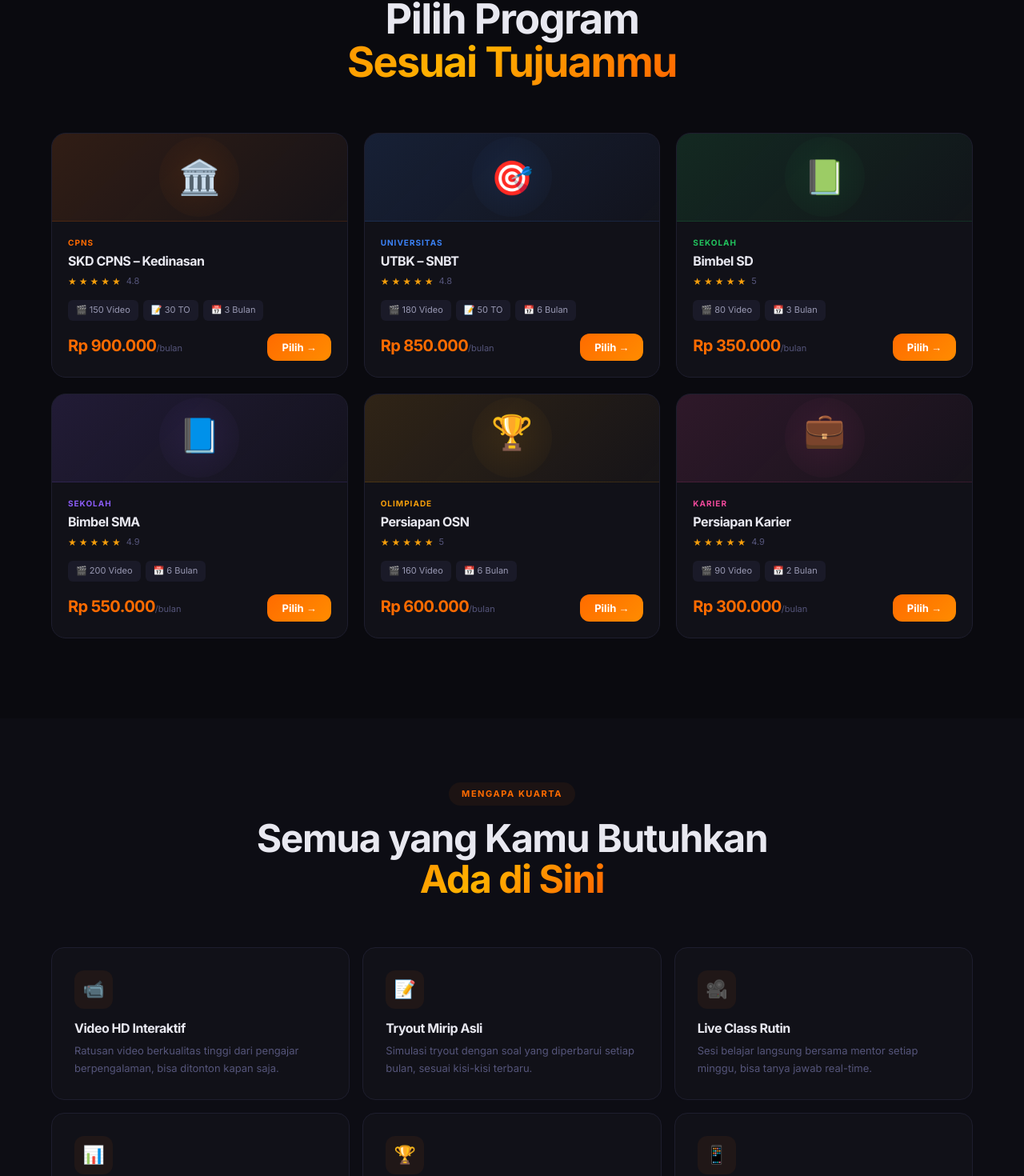
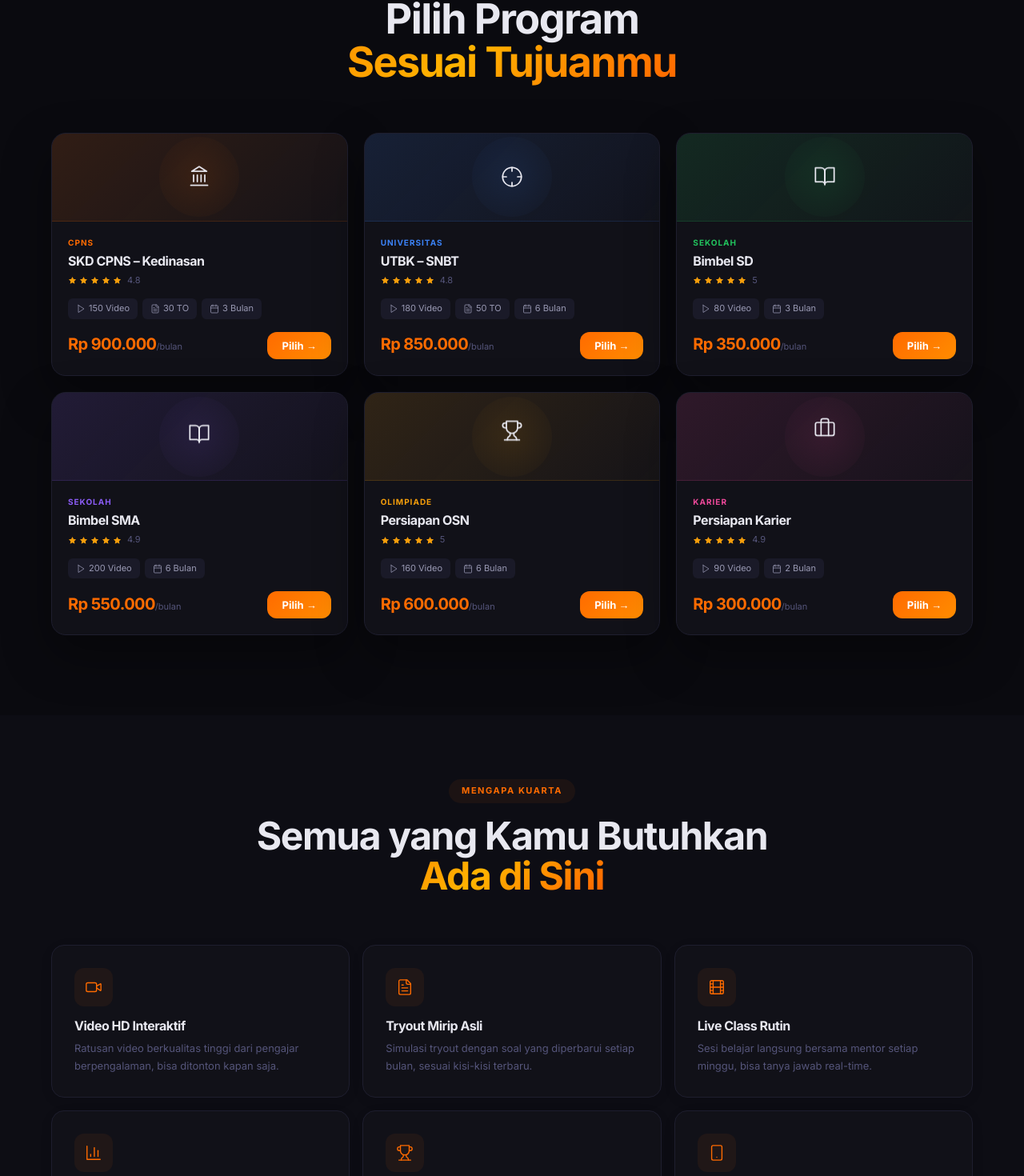
Before and after one commit to Irwan0101/kuarta-frontend, a React (Vite) app: page / in a window 1280 px wide. Shown: the part 1072-2542 px from the top of the page at 80% size. Built offline with nearby package versions, Linux system fonts and the light colour scheme; no server answers.

Commit message:
replace emojis with lucide icons, polish cards

```diff
--- a/src/pages/LandingPage.jsx
+++ b/src/pages/LandingPage.jsx
@@ -1,12 +1,13 @@
 import { useState, useEffect, useRef } from "react";
+import { Landmark, Crosshair, BookOpen, Trophy, Briefcase, Video, FileText, Film, BarChart3, Smartphone, Star, Play, Calendar, ArrowRight } from 'lucide-react';
 
 const PROGRAMS = [
-  { icon: "🏛️", cat: "CPNS", name: "SKD CPNS – Kedinasan", price: "900.000", videos: 150, tryouts: 30, months: 3, color: "#FF6B00", rating: 4.8 },
-  { icon: "🎯", cat: "UNIVERSITAS", name: "UTBK – SNBT", price: "850.000", videos: 180, tryouts: 50, months: 6, color: "#3B82F6", rating: 4.8 },
-  { icon: "📗", cat: "SEKOLAH", name: "Bimbel SD", price: "350.000", videos: 80, tryouts: 0, months: 3, color: "#22C55E", rating: 5.0 },
-  { icon: "📘", cat: "SEKOLAH", name: "Bimbel SMA", price: "550.000", videos: 200, tryouts: 0, months: 6, color: "#8B5CF6", rating: 4.9 },
-  { icon: "🏆", cat: "OLIMPIADE", name: "Persiapan OSN", price: "600.000", videos: 160, tryouts: 0, months: 6, color: "#F59E0B", rating: 5.0 },
-  { icon: "💼", cat: "KARIER", name: "Persiapan Karier", price: "300.000", videos: 90, tryouts: 0, months: 2, color: "#EC4899", rating: 4.9 },
+  { icon: Landmark, cat: "CPNS", name: "SKD CPNS – Kedinasan", price: "900.000", videos: 150, tryouts: 30, months: 3, color: "#FF6B00", rating: 4.8 },
+  { icon: Crosshair, cat: "UNIVERSITAS", name: "UTBK – SNBT", price: "850.000", videos: 180, tryouts: 50, months: 6, color: "#3B82F6", rating: 4.8 },
+  { icon: BookOpen, cat: "SEKOLAH", name: "Bimbel SD", price: "350.000", videos: 80, tryouts: 0, months: 3, color: "#22C55E", rating: 5.0 },
+  { icon: BookOpen, cat: "SEKOLAH", name: "Bimbel SMA", price: "550.000", videos: 200, tryouts: 0, months: 6, color: "#8B5CF6", rating: 4.9 },
+  { icon: Trophy, cat: "OLIMPIADE", name: "Persiapan OSN", price: "600.000", videos: 160, tryouts: 0, months: 6, color: "#F59E0B", rating: 5.0 },
+  { icon: Briefcase, cat: "KARIER", name: "Persiapan Karier", price: "300.000", videos: 90, tryouts: 0, months: 2, color: "#EC4899", rating: 4.9 },
 ];
 
 const STATS = [
@@ -23,12 +24,12 @@ const TESTIMONIALS = [
 ];
 
 const FEATURES = [
-  { icon: "📹", title: "Video HD Interaktif", desc: "Ratusan video berkualitas tinggi dari pengajar berpengalaman, bisa ditonton kapan saja." },
-  { icon: "📝", title: "Tryout Mirip Asli", desc: "Simulasi tryout dengan soal yang diperbarui setiap bulan, sesuai kisi-kisi terbaru." },
-  { icon: "🎥", title: "Live Class Rutin", desc: "Sesi belajar langsung bersama mentor setiap minggu, bisa tanya jawab real-time." },
-  { icon: "📊", title: "Analitik Performa", desc: "Pantau perkembangan nilai dan identifikasi kelemahan dengan grafik yang detail." },
-  { icon: "🏆", title: "Leaderboard Nasional", desc: "Bersaing dengan ribuan siswa dari seluruh Indonesia, motivasi diri setiap hari." },
-  { icon: "📱", title: "Akses Multi-Device", desc: "Belajar dari HP, tablet, atau laptop — sinkronisasi otomatis di semua perangkat." },
+  { icon: Video, title: "Video HD Interaktif", desc: "Ratusan video berkualitas tinggi dari pengajar berpengalaman, bisa ditonton kapan saja." },
+  { icon: FileText, title: "Tryout Mirip Asli", desc: "Simulasi tryout dengan soal yang diperbarui setiap bulan, sesuai kisi-kisi terbaru." },
+  { icon: Film, title: "Live Class Rutin", desc: "Sesi belajar langsung bersama mentor setiap minggu, bisa tanya jawab real-time." },
+  { icon: BarChart3, title: "Analitik Performa", desc: "Pantau perkembangan nilai dan identifikasi kelemahan dengan grafik yang detail." },
+  { icon: Trophy, title: "Leaderboard Nasional", desc: "Bersaing dengan ribuan siswa dari seluruh Indonesia, motivasi diri setiap hari." },
+  { icon: Smartphone, title: "Akses Multi-Device", desc: "Belajar dari HP, tablet, atau laptop — sinkronisasi otomatis di semua perangkat." },
 ];
 
 const HERO_WORDS = ["Prestasi", "Masa Depan", "Impianmu", "Karirmu", "Nilai Terbaik"];
@@ -340,11 +341,12 @@ export default function LandingPage() {
           overflow: hidden;
           cursor: pointer;
           transition: all 0.3s cubic-bezier(0.22,1,0.36,1);
+          box-shadow: ${D.shadowCard};
         }
         .program-card:hover {
           border-color: ${D.borderHover};
           transform: translateY(-6px);
-          box-shadow: ${D.shadowCard};
+          box-shadow: 0 20px 60px rgba(0,0,0,.2);
         }
 
         .feature-card {
@@ -353,11 +355,12 @@ export default function LandingPage() {
           border-radius: 16px;
           padding: 28px;
           transition: all 0.3s;
+          box-shadow: 0 4px 20px rgba(0,0,0,.04);
         }
         .feature-card:hover {
-          border-color: #FF6B0040;
+          border-color: #FF6B0030;
           transform: translateY(-4px);
-          box-shadow: ${D.shadowCard};
+          box-shadow: 0 12px 40px rgba(0,0,0,.1);
         }
 
         .stat-item {
@@ -366,6 +369,14 @@ export default function LandingPage() {
           border-right: 1px solid ${D.border};
         }
         .stat-item:last-child { border-right: none; }
+
+        .testimonial-card {
+          transition: all 0.4s cubic-bezier(0.22,1,0.36,1);
+          box-shadow: 0 4px 16px rgba(0,0,0,.04);
+        }
+        .testimonial-card:hover {
+          box-shadow: 0 20px 60px #FF6B0020;
+        }
 
         .ticker-wrap { overflow: hidden; white-space: nowrap; }
         .ticker-inner {
@@ -922,31 +933,31 @@ export default function LandingPage() {
                   background: `radial-gradient(circle, ${p.color}18, transparent)`,
                   borderRadius: "50%",
                 }} />
-                <span className="program-icon" style={{ position: "relative", zIndex: 1, animation: "float 3s ease-in-out infinite", animationDelay: `${i * 0.3}s` }}>
-                  {p.icon}
+                <span className="program-icon" style={{ position: "relative", zIndex: 1, animation: "float 3s ease-in-out infinite", animationDelay: `${i * 0.3}s`, display: "flex" }}>
+                  <p.icon size={28} strokeWidth={1.5} />
                 </span>
               </div>
               <div className="program-card-body" style={{ padding: "18px 20px 20px" }}>
                 <div style={{ fontSize: 10, fontWeight: 700, color: p.color, letterSpacing: "0.1em", marginBottom: 6 }}>{p.cat}</div>
                 <h3 className="hero-headline" style={{ fontSize: 16, color: D.text, marginBottom: 6, lineHeight: 1.2 }}>{p.name}</h3>
                 <div style={{ display: "flex", alignItems: "center", gap: 3, marginBottom: 14 }}>
-                  {"★★★★★".split("").map((s, si) => (
-                    <span key={si} style={{ color: "#F59E0B", fontSize: 12 }}>{s}</span>
+                  {[1,2,3,4,5].map((s, si) => (
+                    <Star key={si} size={11} fill="#F59E0B" color="#F59E0B" strokeWidth={0} />
                   ))}
                   <span style={{ fontSize: 11, color: D.text3, marginLeft: 4 }}>{p.rating}</span>
                 </div>
                 <div style={{ display: "flex", gap: 6, flexWrap: "wrap", marginBottom: 16 }}>
                   {[
-                    { icon: "🎬", val: `${p.videos} Video` },
-                    { icon: "📝", val: p.tryouts ? `${p.tryouts} TO` : null },
-                    { icon: "📅", val: `${p.months} Bulan` },
+                    { icon: Play, val: `${p.videos} Video` },
+                    { icon: FileText, val: p.tryouts ? `${p.tryouts} TO` : null },
+                    { icon: Calendar, val: `${p.months} Bulan` },
                   ].filter(m => m.val).map((m, mi) => (
                     <span key={mi} style={{
                       fontSize: 11, color: D.text2,
                       background: D.metaBg, padding: "4px 10px",
                       borderRadius: 6, display: "flex", alignItems: "center", gap: 4,
                     }}>
-                      {m.icon} {m.val}
+                      <m.icon size={12} strokeWidth={1.5} /> {m.val}
                     </span>
                   ))}
                 </div>
@@ -987,8 +998,8 @@ export default function LandingPage() {
               <div className="feature-icon" style={{
                 width: 48, height: 48, background: D.tagBg, borderRadius: 12,
                 display: "flex", alignItems: "center", justifyContent: "center",
-                fontSize: 22, marginBottom: 16,
-              }}>{f.icon}</div>
+                color: "#FF6B00", marginBottom: 16,
+              }}><f.icon size={22} strokeWidth={1.5} /></div>
               <h3 className="hero-headline" style={{ fontSize: 16, color: D.text, marginBottom: 8 }}>{f.title}</h3>
               <p style={{ fontSize: 13, color: D.text3, lineHeight: 1.7 }}>{f.desc}</p>
             </div>
@@ -1074,7 +1085,7 @@ export default function LandingPage() {
             display: "flex", alignItems: "center", justifyContent: "center",
             fontSize: 36, boxShadow: "0 0 60px #FF6B0040",
             animation: "float 3s ease-in-out infinite",
-          }}>🚀</div>
+          }}><ArrowRight size={28} strokeWidth={2} style={{ filter: "drop-shadow(0 0 20px #FF6B0060)" }} /></div>
           <h2 className="hero-headline" style={{ fontSize: "clamp(30px, 5vw, 54px)", color: D.text, lineHeight: 1.1, marginBottom: 16 }}>
             Siap Meraih<br />
             <span className="glow-text">Mimpimu?</span>
@@ -1084,7 +1095,7 @@ export default function LandingPage() {
           </p>
           <div style={{ display: "flex", gap: 12, justifyContent: "center", flexWrap: "wrap" }}>
             <button className="btn-primary" style={{ fontSize: 16, padding: "16px 40px" }} onClick={() => window.location.href = "/register"}>
-              <span>✨ Daftar Sekarang — Gratis</span>
+              <span>Daftar Sekarang — Gratis</span>
             </button>
             <button
               className="btn-outline"
```
